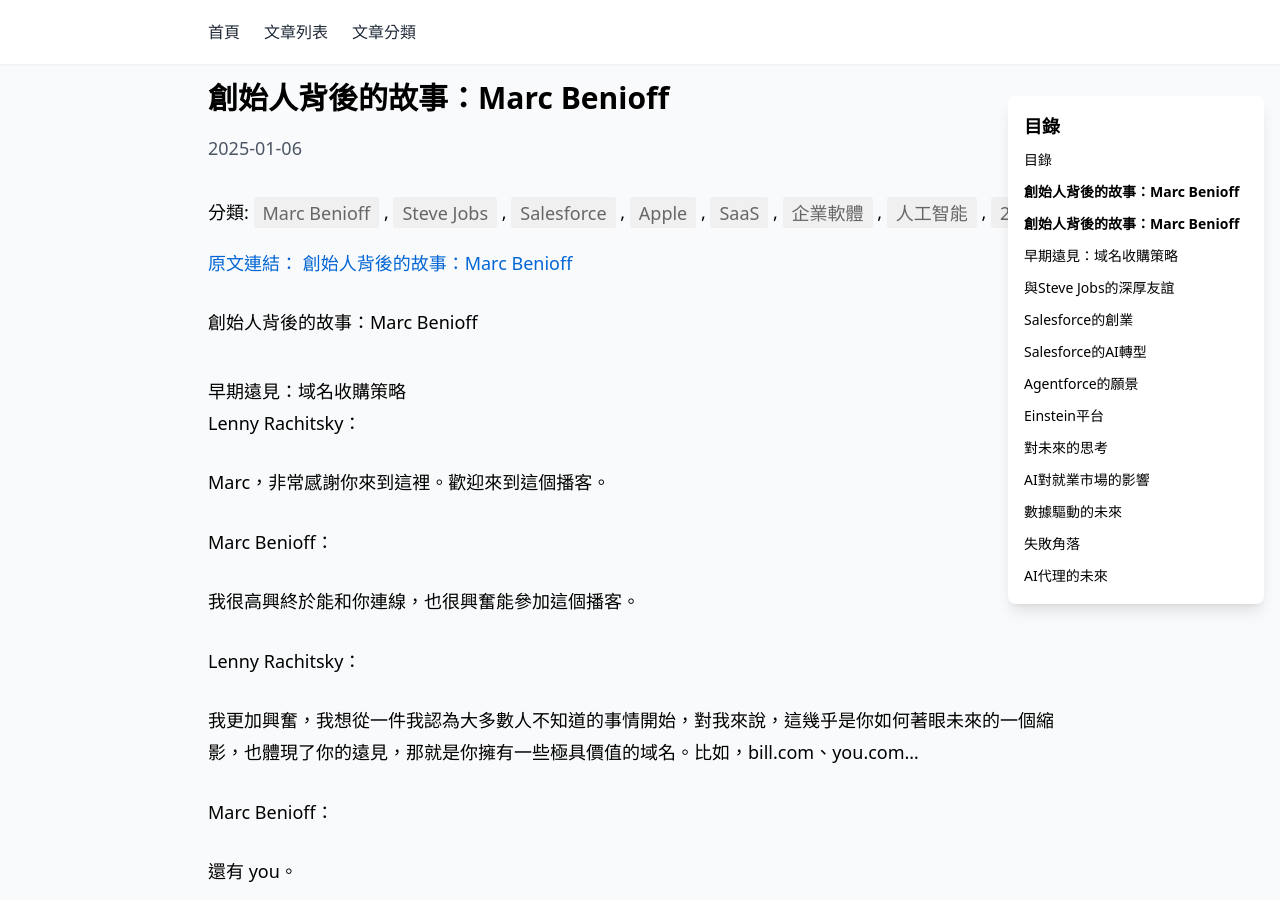
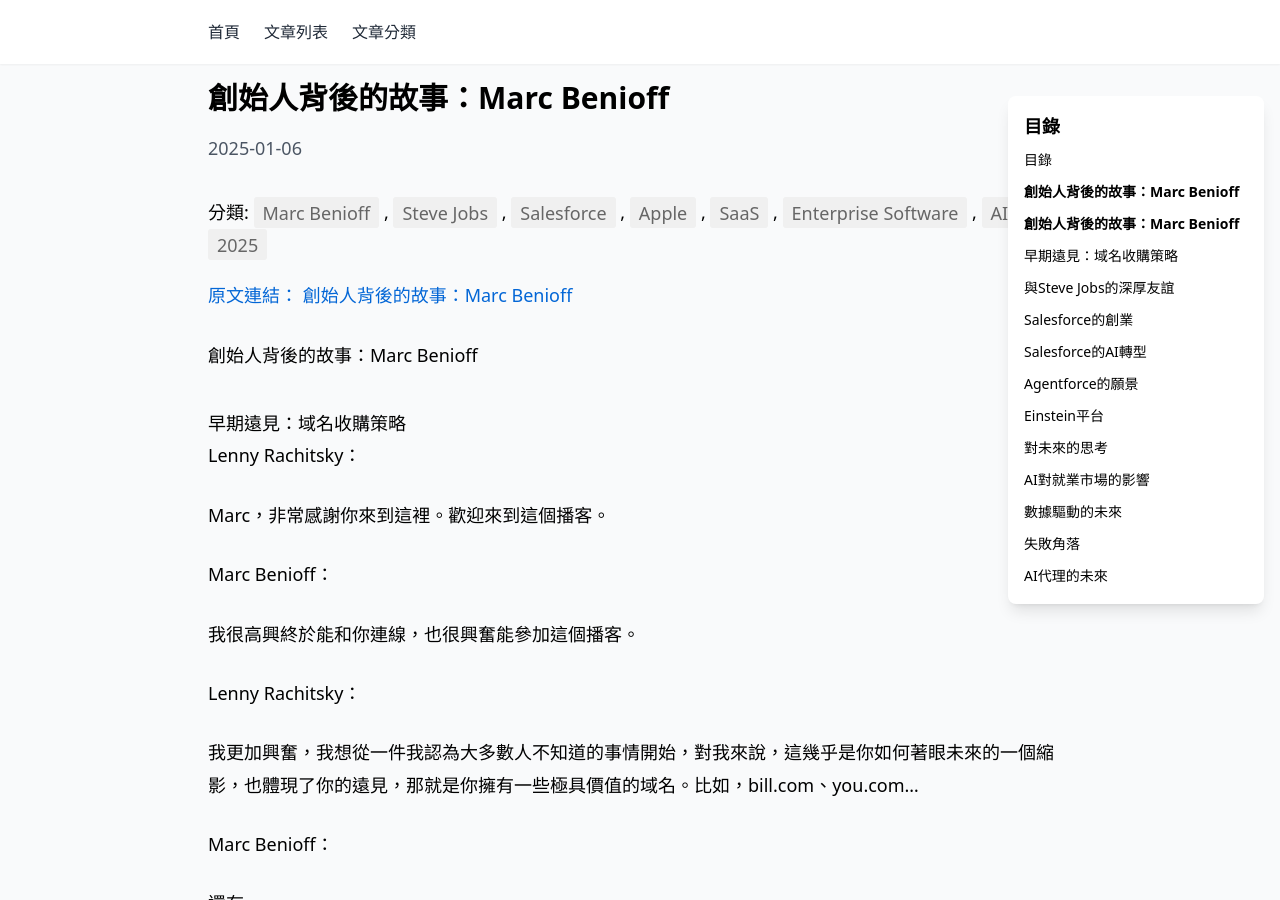
Before and after one commit to bear0103papa/Roger-s-Note, a Jekyll site: the page built from docs/_posts/2025-01-06-Salesforce.md, in a window 1280 px wide and 900 px high. Built offline with Jekyll 4.4.1, drawn with Linux system fonts in a browser that asks for light colours; nearby versions of some CDN libraries.

```diff
--- a/docs/_posts/2025-01-06-Salesforce.md
+++ b/docs/_posts/2025-01-06-Salesforce.md
@@ -12,8 +12,8 @@
 
     # 產業別
     "SaaS",
-    "企業軟體",
-    "人工智能",
+    "Enterprise Software",
+    "AI",
 
     # 年份
     "2025",
```
